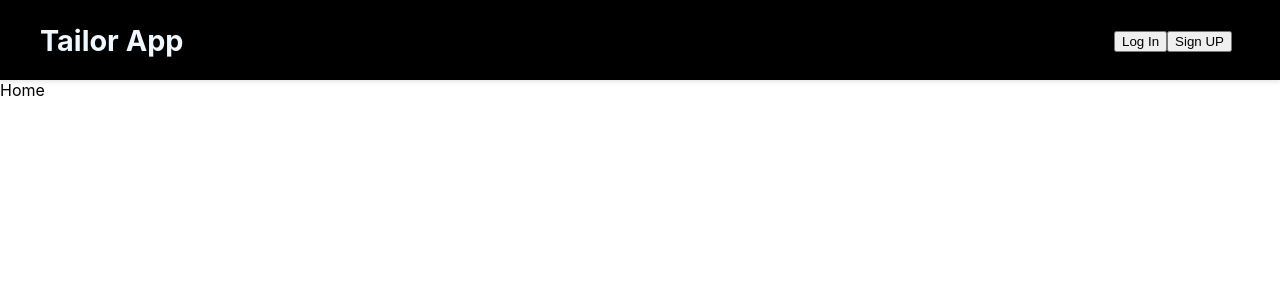
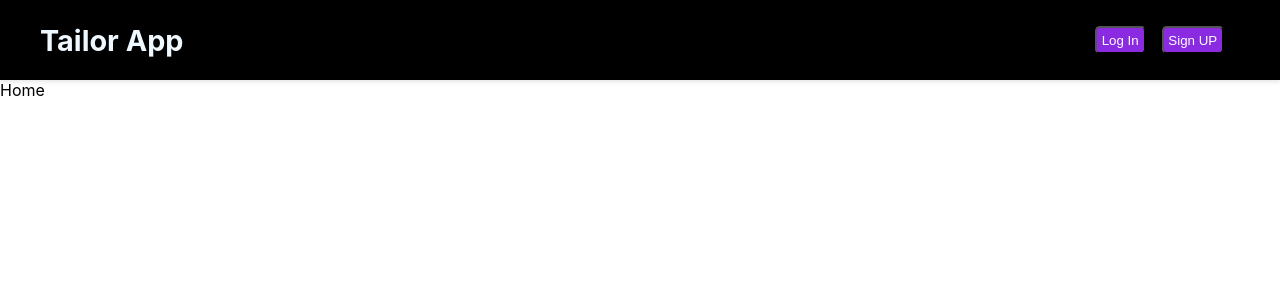
Before and after one commit to Arman-Arzoo/FYP-Tailor-App, a React (Create React App) app in the folder tailor-frontend/: page / in a window 1280 px wide. Shown: the top 300 px of the page. Built offline with nearby package versions, Linux system fonts and the light colour scheme; no server answers.

Commit message:
Update App.css

```diff
--- a/tailor-frontend/src/App.css
+++ b/tailor-frontend/src/App.css
@@ -40,14 +40,16 @@ a Link{
 
 }
 
-.headerLink a{
+.headerLink button{
   color: white;
-  text-decoration: none;
-  padding: 0.5rem;
+  background-color: blueviolet;
+  padding: 0.3rem;
+  border-radius: 0.3rem;
+  margin: 0.5rem;
 }
 
-.headerLink a:hover{
-  color: gold;
+.headerLink button:hover{
+  background-color: gold;
 }
 
 /* home decoration */
```
